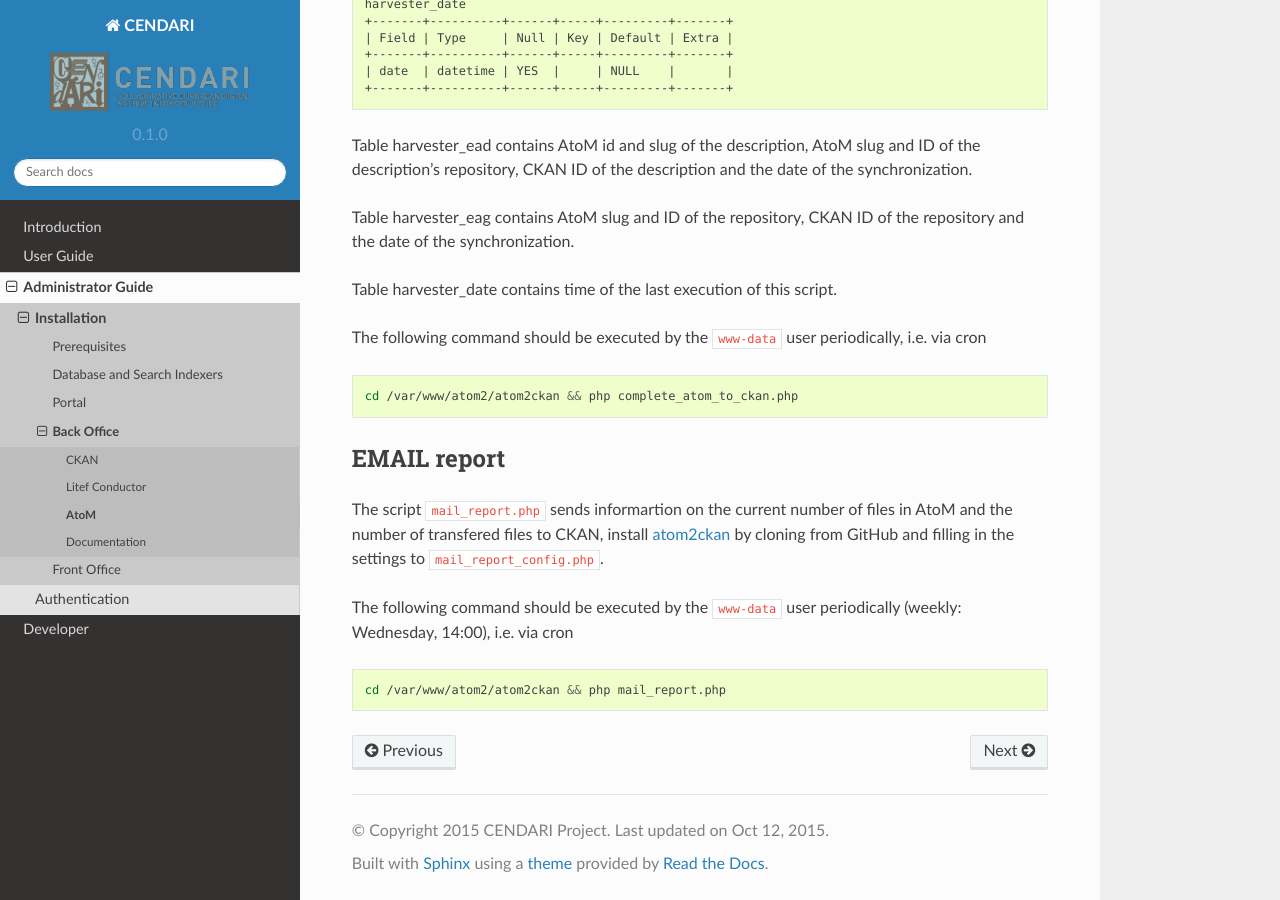
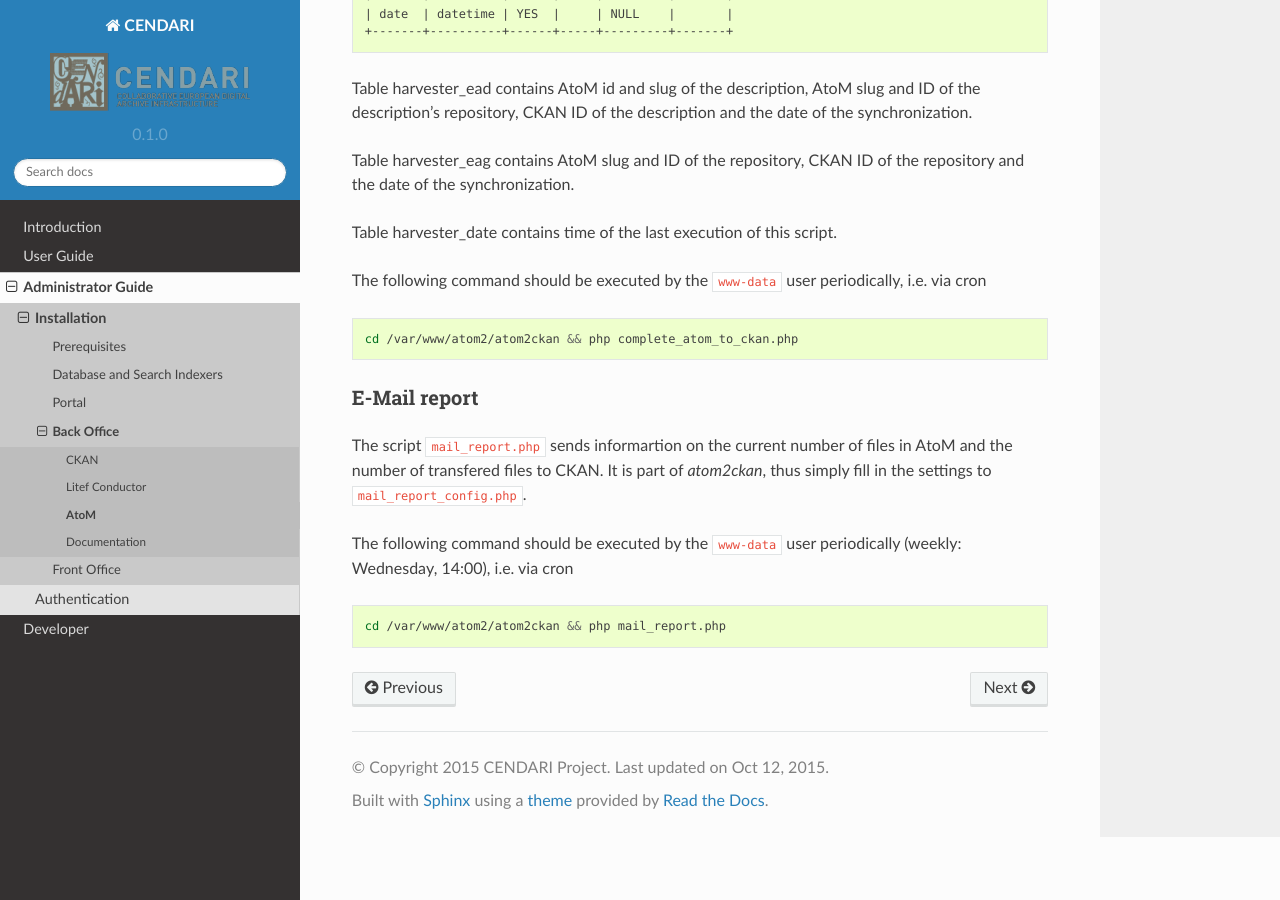
Before and after one commit to CENDARI/documentation, a Sphinx documentation site: the page built from source/admin/install/atom.rst, in a window 1280 px wide and 900 px high, scrolled down 2166 px. Built offline with Sphinx 7.4.7, drawn with Linux system fonts in a browser that asks for light colours; pages that are not in the unit, such as notebooks, are missing from menus; some of the changed text lies outside the part shown.

Commit message:
minor fixes

```diff
--- a/source/admin/install/atom.rst
+++ b/source/admin/install/atom.rst
@@ -13,7 +13,7 @@
 
 AtoM is a PHP application served through Apache
 
-.. code-clock:: puppet
+.. code-block:: puppet
 
     package {'php5-cli': ensure => installed }
 
@@ -131,12 +131,12 @@
     cd /var/www/atom2/atom2ckan && php complete_atom_to_ckan.php
 
 
-EMAIL report
-------------
+E-Mail report
+^^^^^^^^^^^^^^
 
 The script ``mail_report.php`` sends informartion on the current number of files in AtoM and
-the number of transfered files to CKAN, install `atom2ckan <https://github.com/CENDARI/atom2ckan>`_ by cloning from GitHub
-and filling in the settings to ``mail_report_config.php``.
+the number of transfered files to CKAN.
+It is part of `atom2ckan`, thus simply fill in the settings to ``mail_report_config.php``.
 
 The following command should be executed by the ``www-data`` user periodically (weekly: Wednesday, 14:00), i.e. via cron
 
--- a/source/user/trame.rst
+++ b/source/user/trame.rst
@@ -41,7 +41,8 @@
 across the European Union.
 
 2. What can I find there?
---------
+--------------------------
+
 TRAME allows the user to search simultaneously in library
 catalogues, project databases and research portals. It
 combines online resources that are inside the TRAME
@@ -104,7 +105,7 @@
 
    .. raw:: html
 
-      <iframe width="540" height="315" src="https://www.youtube.com/watch?v=_uXPH5WK9hU" frameborder="0" allowfullscreen></iframe>
+      <iframe width="540" height="315" src="https://www.youtube.com/embed/_uXPH5WK9hU" frameborder="0" allowfullscreen></iframe>
 
 .. only:: latex
 
@@ -117,7 +118,7 @@
 
    .. raw:: html
 
-      <iframe width="540" height="315" src="https://www.youtube.com/watch?v=mXE-dXraL0E" frameborder="0" allowfullscreen></iframe>
+      <iframe width="540" height="315" src="https://www.youtube.com/embed/mXE-dXraL0E" frameborder="0" allowfullscreen></iframe>
 
 .. only:: latex
 
@@ -130,11 +131,11 @@
 
    .. raw:: html
 
-      <iframe width="540" height="315" src="https://www.youtube.com/watch?v=_uXPH5WK9hU" frameborder="0" allowfullscreen></iframe>
+      <iframe width="540" height="315" src="https://www.youtube.com/embed/_uXPH5WK9hU" frameborder="0" allowfullscreen></iframe>
 
 .. only:: latex
 
-   The introductory Video to *TRAME: simple search* has been published on `Youtube <https://www.youtube.com/watch?v=_uXPH5WK9hU>`_.
+   The introductory Video to *TRAME: Shelf-mark search* has been published on `Youtube <https://www.youtube.com/watch?v=_uXPH5WK9hU>`_.
 
 **Advanced search**
 
@@ -142,11 +143,11 @@
 
    .. raw:: html
 
-      <iframe width="540" height="315" src="https://www.youtube.com/watch?v=3qrFDSFucNs" frameborder="0" allowfullscreen></iframe>
+      <iframe width="540" height="315" src="https://www.youtube.com/embed/3qrFDSFucNs" frameborder="0" allowfullscreen></iframe>
 
 .. only:: latex
 
-   The introductory Video to *TRAME: simple search* has been published on `Youtube <https://www.youtube.com/watch?v=3qrFDSFucNs>`_.
+   The introductory Video to *TRAME: advanced search* has been published on `Youtube <https://www.youtube.com/watch?v=3qrFDSFucNs>`_.
 
 
 4. TRAME version 2
@@ -177,7 +178,7 @@
 
    .. raw:: html
 
-      <iframe width="540" height="315" src="https://www.youtube.com/watch?v=ohKHD3ycr2E" frameborder="0" allowfullscreen></iframe>
+      <iframe width="540" height="315" src="https://www.youtube.com/embed/ohKHD3ycr2E" frameborder="0" allowfullscreen></iframe>
 
 .. only:: latex
 
```
